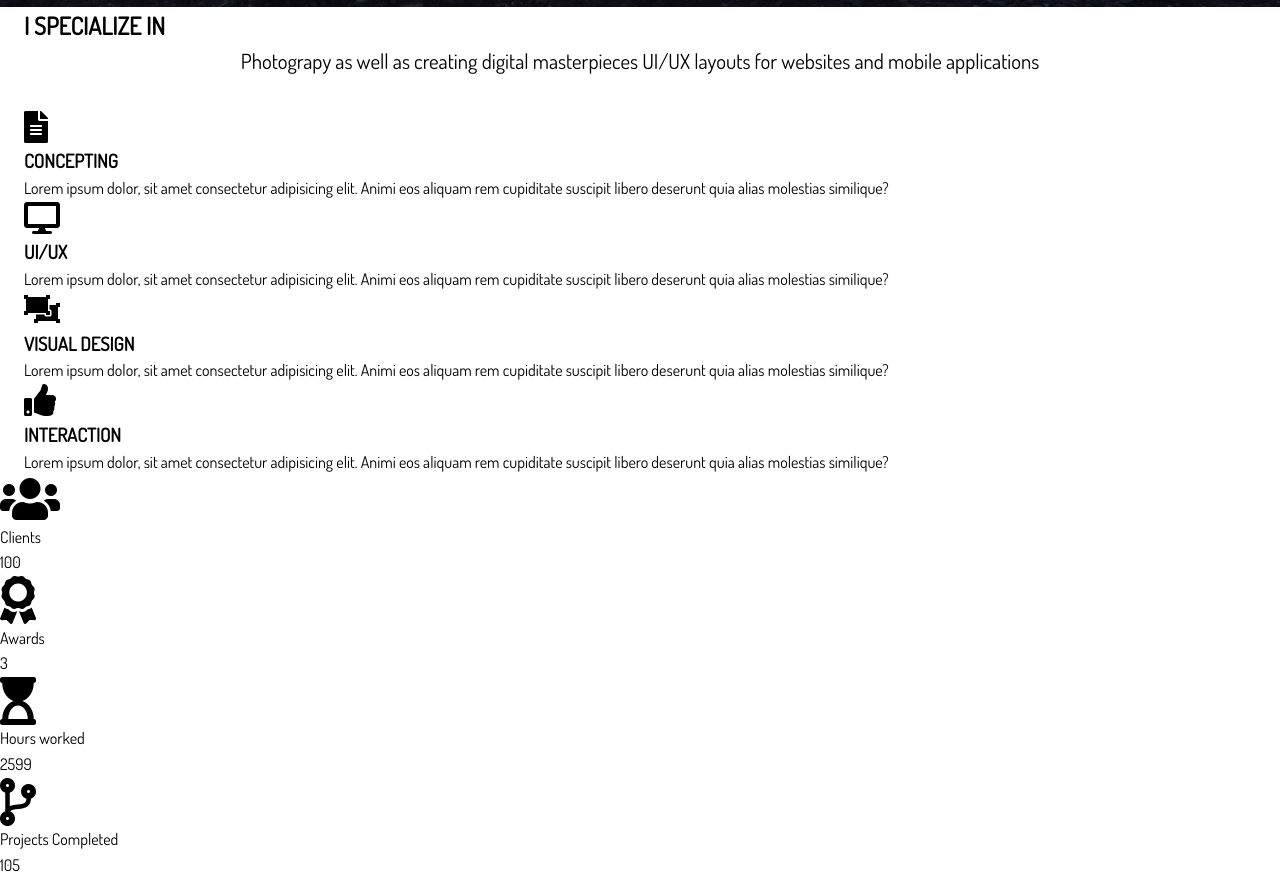
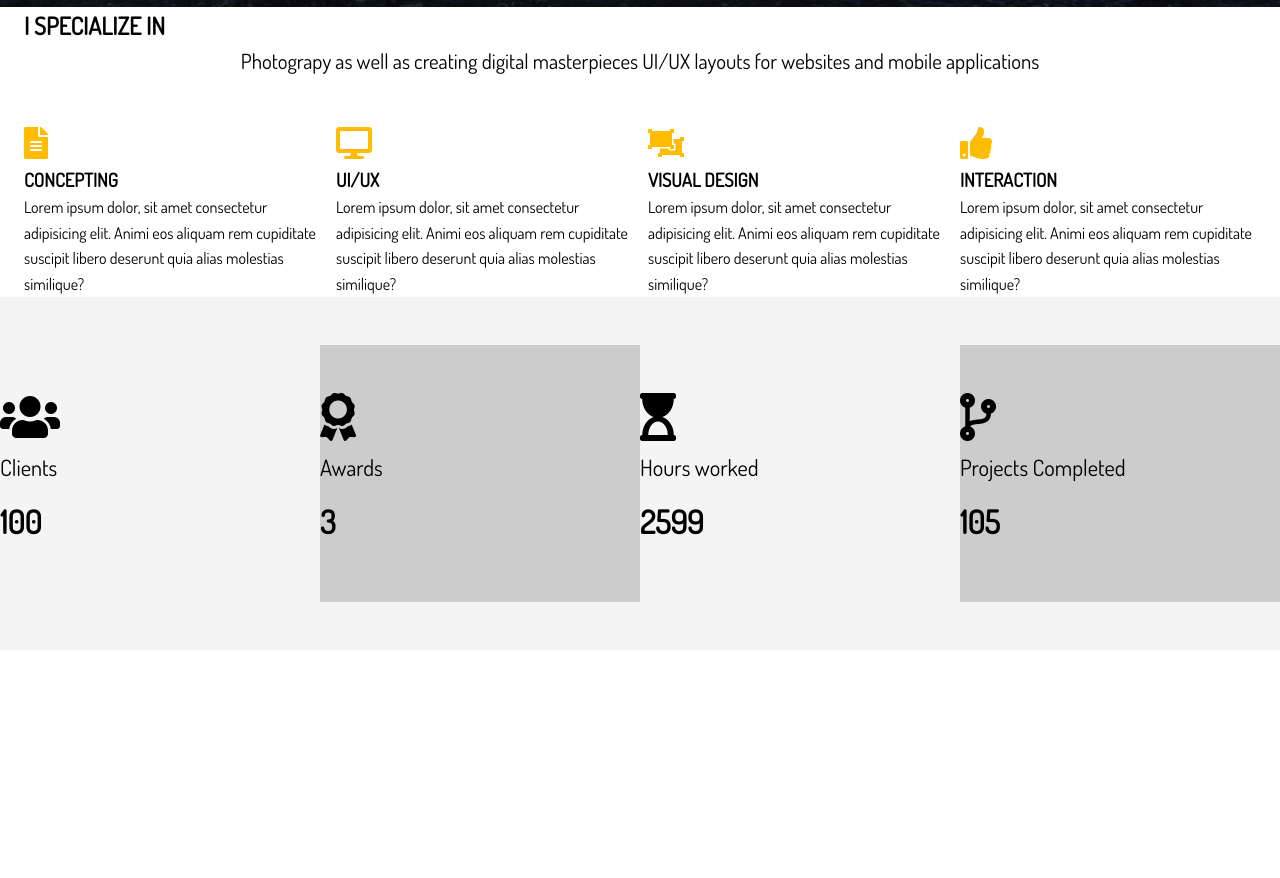
Before and after one commit to Vandrosov99/portfolio_webSITE, a website: page dist/index.html in a window 1280 px wide. Shown: the part 793-1671 px from the top of the page. After the commit the page ends 1443 px from the top, so only its background shows below. Drawn offline with nearby package versions, Linux system fonts and the light colour scheme; files that its build step writes are made by us from their sources.

Commit message:
styles from speialise + stats

```diff
--- a/scss/main.scss
+++ b/scss/main.scss
@@ -94,3 +94,54 @@ img {
 }
 }
 }
+
+
+// home sections
+#home {
+  // home specialise
+  &-spec{
+    .specials{
+      margin-top:3rem;
+      display:grid;
+      grid-gap:1rem;
+      grid-template-columns: repeat(4,1fr);
+
+      .fas{
+        color:$main-color;
+        padding-bottom: 0.4rem;
+      }
+    }
+  }
+  // stats section
+  &-stats{
+
+    .stat{
+    display:grid;
+    grid-template-columns: repeat(4,1fr);
+    }
+
+    li{
+      line-height: 2;
+      &.stats-title{
+        font-size:1.4rem;
+      }
+
+      &.stats-number{
+        font-size:2rem;
+        font-weight: bold;
+      }
+    }
+
+    div{
+      padding:3rem 0;
+
+     &:nth-child(odd){
+       background: $light-color;
+     }
+     &:nth-child(even){
+      background: $medium-color;
+    }
+    }
+
+  }
+}
```
